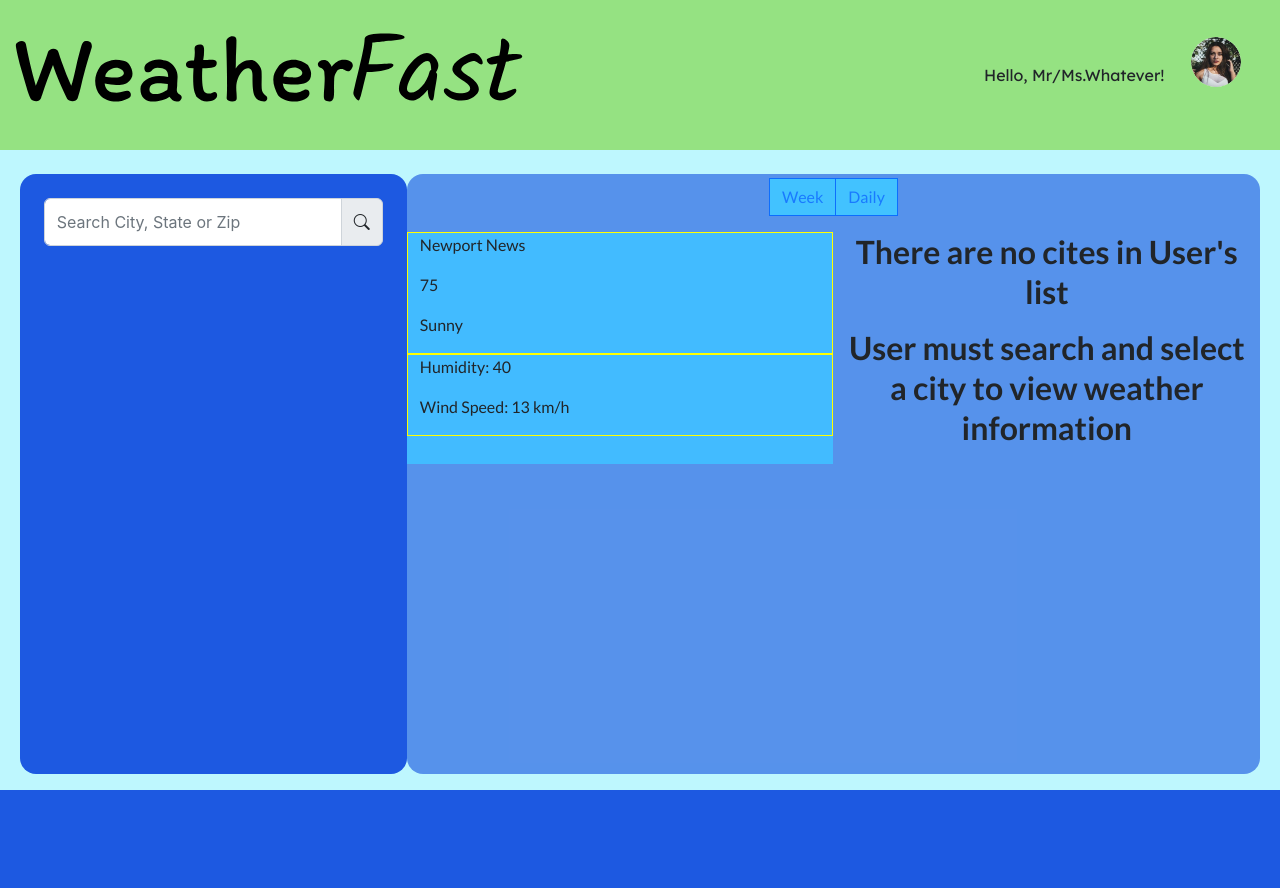
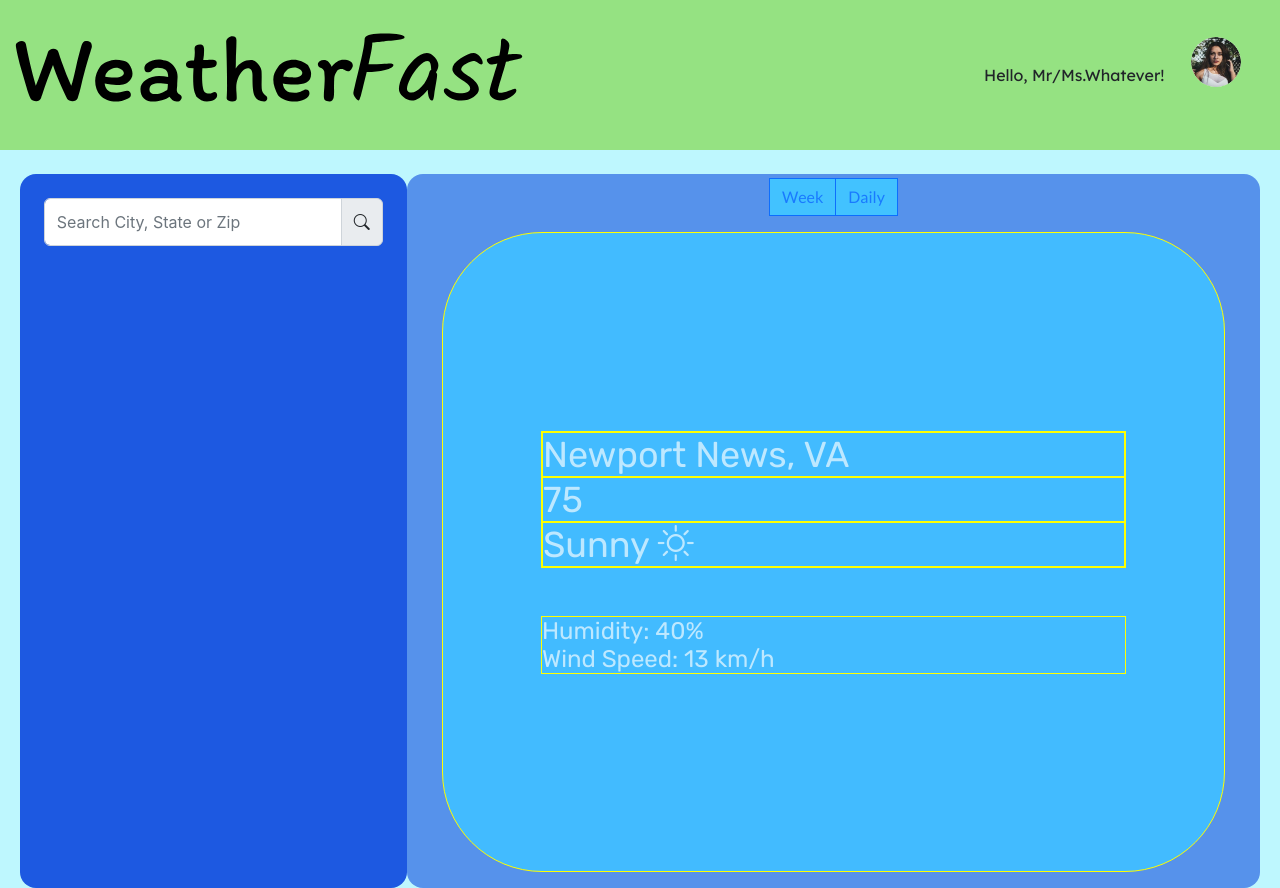
Before and after one commit to mosesrc/WeatherAppTTS-react, a React (Create React App) app: page / in a window 1280 px wide. Before the commit the page ends 800 px from the top, so only its background shows below. Built offline with nearby package versions, Linux system fonts and the light colour scheme.

Commit message:
WEAT-27 Completed text for Daily View 	- Working on background styling

```diff
--- a/public/index.html
+++ b/public/index.html
@@ -24,6 +24,8 @@
       work correctly both with client-side routing and a non-root public URL.
       Learn how to configure a non-root public URL by running `npm run build`.
     -->
+
+    <!-- NOTE: Bootstrap and Bootstrap Icons -->
     <link
       rel="stylesheet"
       href="https://cdn.jsdelivr.net/npm/bootstrap-icons@1.9.1/font/bootstrap-icons.css"
@@ -34,12 +36,16 @@
       integrity="sha384-gH2yIJqKdNHPEq0n4Mqa/HGKIhSkIHeL5AyhkYV8i59U5AR6csBvApHHNl/vI1Bx"
       crossorigin="anonymous"
     />
+
+    <!-- NOTE: Google Fonts -->
     <link rel="preconnect" href="https://fonts.googleapis.com" />
     <link rel="preconnect" href="https://fonts.gstatic.com" crossorigin />
     <link
-      href="https://fonts.googleapis.com/css2?family=Lato:wght@100;300;400;700&family=Lexend:wght@100;300;400;700&display=swap"
+      href="https://fonts.googleapis.com/css2?family=Lato:wght@100;300;400;700&family=Lexend:wght@100;300;400;700&family=Rubik:wght@300;400;700&display=swap"
       rel="stylesheet"
     />
+
+    <!-- NOTE: Bootstrap Scripts *defer* -->
     <script
       defer
       src="https://cdn.jsdelivr.net/npm/bootstrap@5.2.0/dist/js/bootstrap.bundle.min.js"
--- a/src/components/DailyViewComponent/daily-view.css
+++ b/src/components/DailyViewComponent/daily-view.css
@@ -1,5 +1,31 @@
 .daily-view {
+  color: rgba(242, 251, 255, 0.7);
   background-color: #42bbff;
+  border-radius: 100px;
+  height: 80vh;
+  margin-bottom: 16px;
+  font-family: "Rubik", sans-serif;
+}
+
+.main-holder-info {
+}
+
+.main-text {
+  font-size: 36px;
+  line-height: 43px;
+}
+
+.main-text p {
+  margin: 0px;
+}
+
+.secondary-text {
+  font-size: 24px;
+  line-height: 28px;
+}
+
+.secondary-text p {
+  margin: 0px;
 }
 
 /* Utilities */
--- a/src/components/DailyViewComponent/daily-view.js
+++ b/src/components/DailyViewComponent/daily-view.js
@@ -16,25 +16,32 @@ function DailyView() {
   const [city, setCity] = useState(weatherObj);
 
   return (
-    <div className='container w-50 daily-view'>
-      <div className='row d-flex flex-column show-border'>
-        <div className='col'>
-          <p>{city.name}</p>
+    <div className='col-md-11 d-flex justify-content-center align-items-center daily-view p-0 show-border'>
+      <div className='container w-75 main-holder-info'>
+        <div className='row d-flex flex-column main-text show-border'>
+          <div className='col p-0 show-border'>
+            <p>
+              {city.name}, {city.state}
+            </p>
           </div>
-        <div className='col'>
+          <div className='col p-0 show-border'>
             <p>{city.temperature}</p>
           </div>
-        <div className='col'>
-          <p>{city.tempDescription}</p>
+          <div className='col p-0 show-border'>
+            <p>
+              {city.tempDescription} <i class='bi bi-brightness-high'></i>
+            </p>
           </div>
         </div>
-      <div className='row d-flex flex-column show-border'>
-        <div className='col'>
-          <p>Humidity: {city.humidity}</p>
+        <div className='row d-flex flex-column secondary-text mt-5 show-border'>
+          <div className='col p-0'>
+            <p>Humidity: {city.humidity}%</p>
           </div>
-        <div className='col'>
+          <div className='col p-0'>
             <p>Wind Speed: {city.windSpeed} km/h</p>
           </div>
+        </div>
+        <div className='row'></div>
       </div>
     </div>
   );
--- a/src/components/PageViewComponent/page-view.js
+++ b/src/components/PageViewComponent/page-view.js
@@ -31,10 +31,9 @@ function PageView() {
               <ToggleButtons />
             </div>
           </div>
-          <div className='row mt-3'>
+          <div className='row d-flex flex-column align-items-center mt-3'>
             <DailyView />
-
-            <div className='col'>{emptyList()}</div>
+            <div className='col d-none'>{emptyList()}</div>
           </div>
         </div>
       </div>
```
Lines whose indentation alone changed are shown as unchanged.
